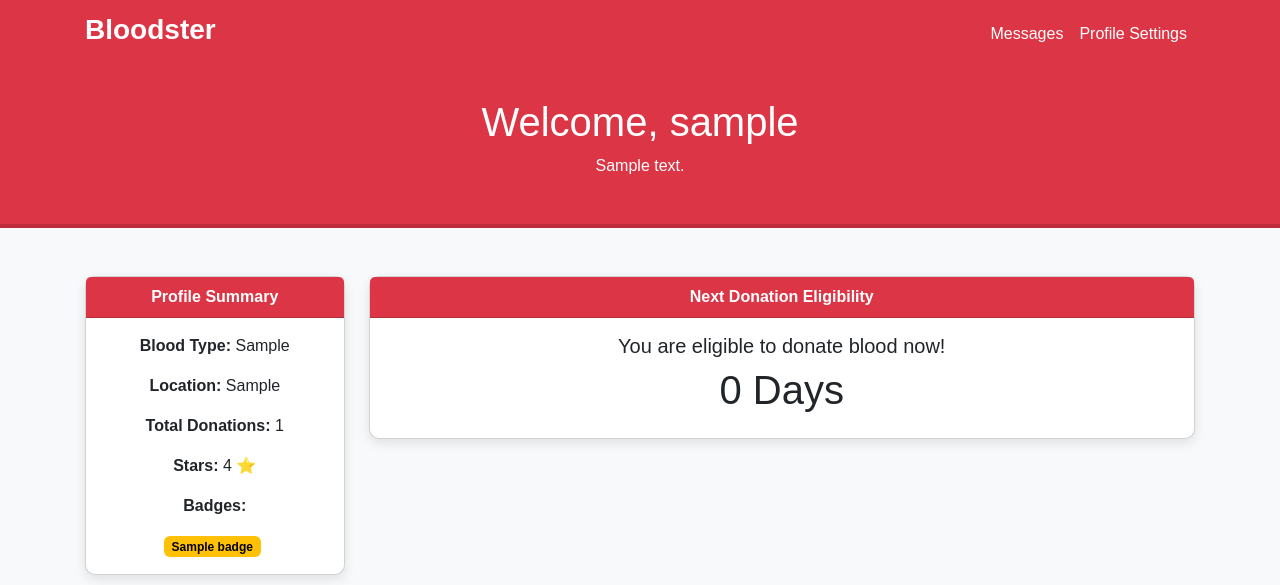
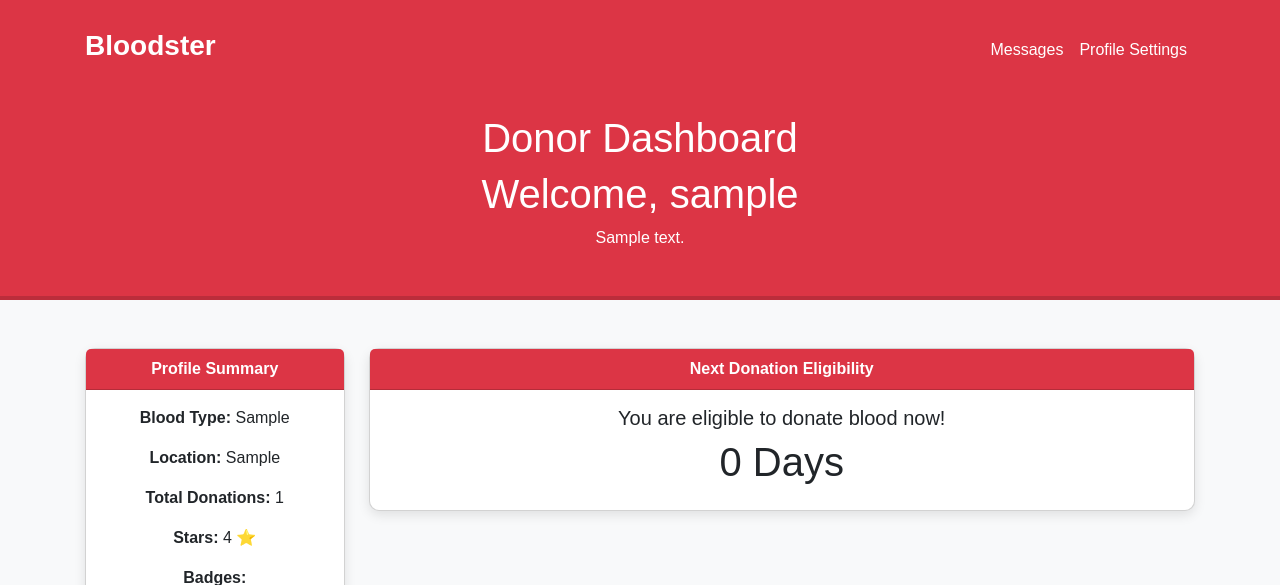
Before and after one commit to mifraheem/bloodster, a Django app: page /donor-dashboard/ in a window 1280 px wide. Shown: the top 585 px of the page. Run offline with Django 4.2, Linux system fonts and the light colour scheme; a user stored in the database is signed in; tables that the repository leaves empty hold one stand-in row (values such as "Sample post"); parts of the project's set-up code (start-up, migrations or seed data) failed here and were passed over.

Commit message:
bugs fixed

```diff
--- a/templates/db/donor.html
+++ b/templates/db/donor.html
@@ -91,7 +91,7 @@
 <body>
 
     <nav class="navbar navbar-expand-lg navbar-dark" style="background-color: #dc3545;">
-        <div class="container">
+        <div class="container mt-3">
             <a class="navbar-brand h1" href="/" style="font-size: 1.75rem; font-weight: bold;">Bloodster</a>
             <button class="navbar-toggler" type="button" data-bs-toggle="collapse" data-bs-target="#donorNavbar" aria-controls="donorNavbar" aria-expanded="false" aria-label="Toggle navigation">
                 <span class="navbar-toggler-icon"></span>
@@ -112,6 +112,7 @@
 
     <!-- Header -->
     <header class="dashboard-header">
+        <h1>Donor Dashboard</h1>
         <h1>Welcome, {{user.username}}</h1>
         <p>{{user.badges.last.description}}</p>
     </header>
```
